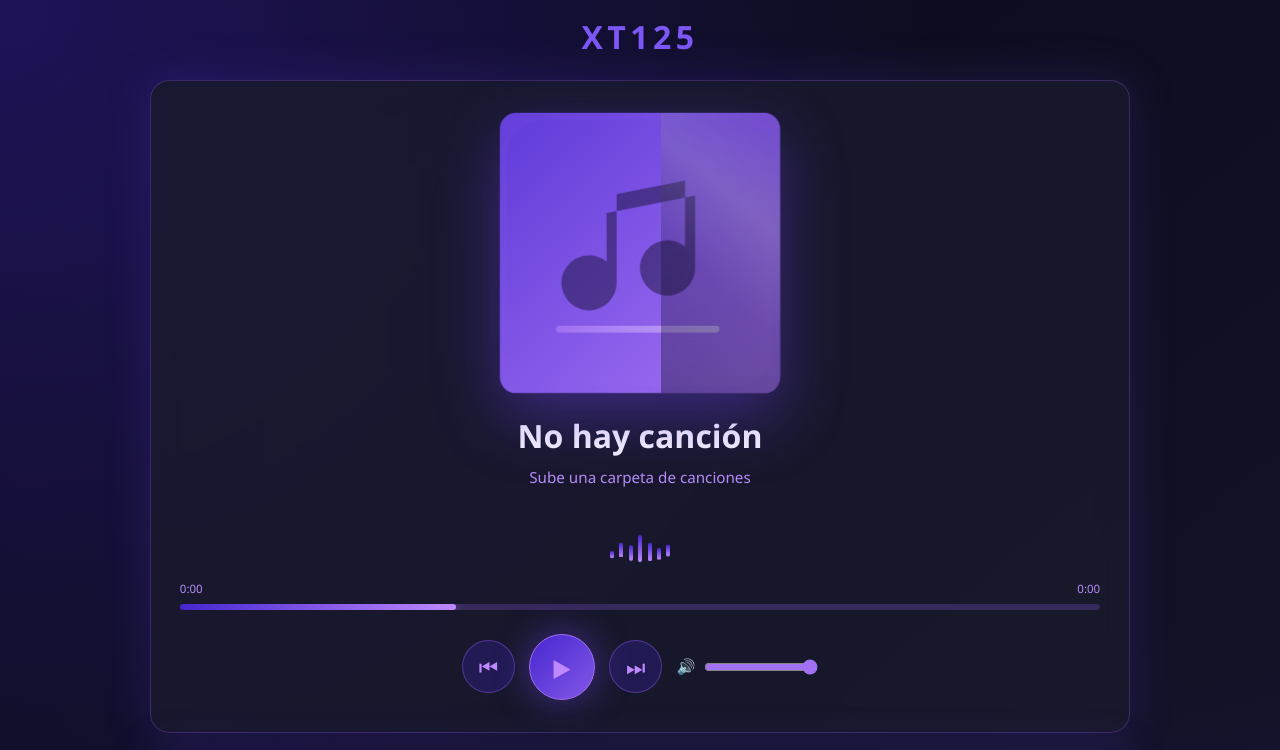
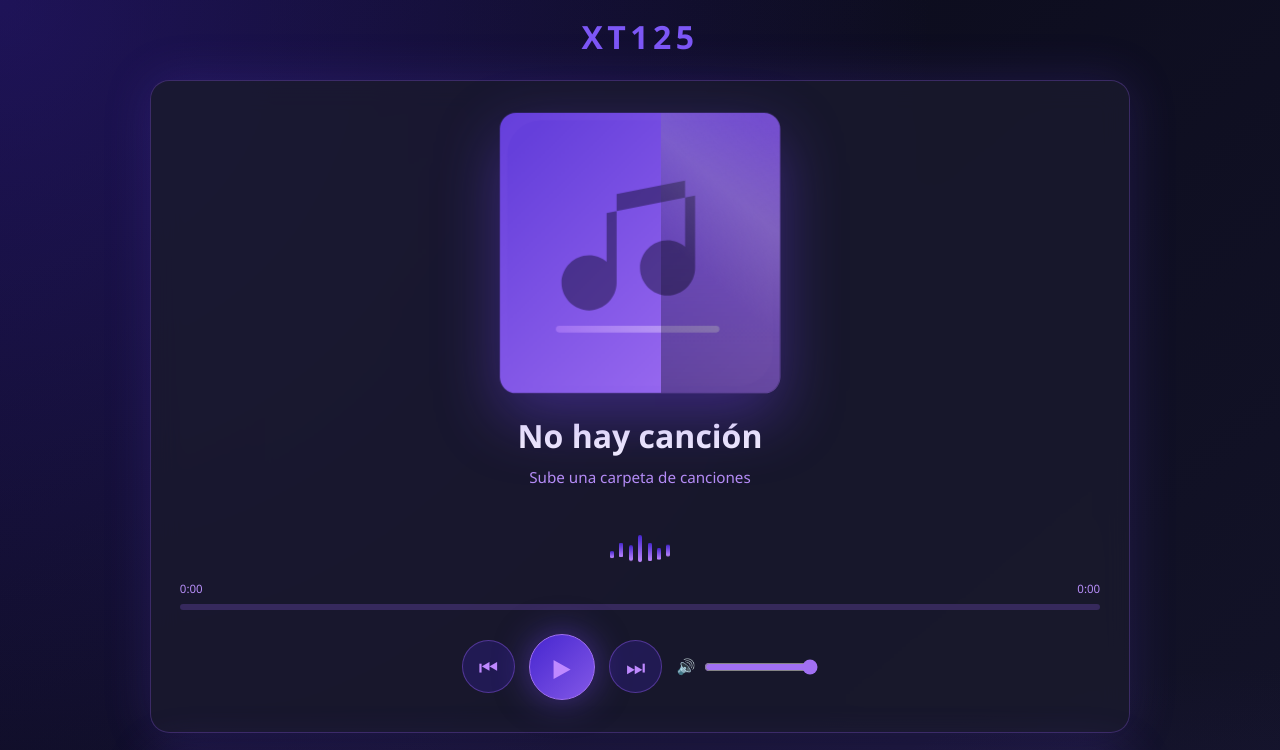
Before and after one commit to Goloso0006/music_player_xt125_song, a React (Vite) app: page / in a window 1280 px wide. Shown: the top 750 px of the page. Built offline with nearby package versions, Linux system fonts and the light colour scheme.

Commit message:
add progress bar

```diff
--- a/src/App.tsx
+++ b/src/App.tsx
@@ -23,13 +23,15 @@ function App() {
 
   const {
     currentSong,
+    currentTime,
     setPlaylist,
     play,
     pause,
     next,
     prev,
     playSong,
-    setVolume
+    setVolume,
+    seek
   } = usePlayer()
 
   const [selectedPlaylistName, setSelectedPlaylistName] = useState("Favoritos")
@@ -100,6 +102,8 @@ function App() {
         onNext={next}
         onPrev={prev}
         onVolumeChange={setVolume}
+        currentTime={currentTime}
+        onSeek={seek}
       />
 
       <section className="panel panel-songs">
--- a/src/components/MusicPlayer.tsx
+++ b/src/components/MusicPlayer.tsx
@@ -1,4 +1,5 @@
 import { useState } from "react"
+import type { MouseEvent } from "react"
 import type { Playlist } from "../models/Playlist"
 import type { Song } from "../models/Song"
 import PlayerControls from "./PlayerControls"
@@ -17,6 +18,8 @@ type Props = {
   onNext: () => void
   onPrev: () => void
   onVolumeChange: (value: number) => void
+  currentTime: number
+  onSeek: (time: number) => void
 }
 
 const formatDuration = (duration: number) => {
@@ -38,10 +41,15 @@ const MusicPlayer = ({
   onPause,
   onNext,
   onPrev,
-  onVolumeChange
+  onVolumeChange,
+  currentTime,
+  onSeek
 }: Props) => {
   const [playlistName, setPlaylistName] = useState("")
   const selectedPlaylist = playlists.find((playlist) => playlist.name === selectedPlaylistName) ?? null
+  const duration = currentSong?.duration ?? 0
+  const safeCurrentTime = Math.max(0, Math.min(currentTime, duration))
+  const percentage = duration > 0 ? (safeCurrentTime / duration) * 100 : 0
 
   const handleCreatePlaylist = () => {
     const trimmedPlaylistName = playlistName.trim()
@@ -53,6 +61,18 @@ const MusicPlayer = ({
     onCreatePlaylist(trimmedPlaylistName)
     onSelectPlaylist(trimmedPlaylistName)
     setPlaylistName("")
+  }
+
+  const handleSeek = (event: MouseEvent<HTMLDivElement>) => {
+    if (duration <= 0) {
+      return
+    }
+
+    const rect = event.currentTarget.getBoundingClientRect()
+    const clickX = event.clientX - rect.left
+    const newTime = (clickX / rect.width) * duration
+
+    onSeek(newTime)
   }
 
   return (
@@ -74,13 +94,21 @@ const MusicPlayer = ({
               <span key={index} className="bar" />
             ))}
           </div>
-          <div className="progress-container" aria-hidden="true">
+          <div className="progress-container">
             <div className="time-display">
-              <span>0:00</span>
-              <span>{formatDuration(currentSong?.duration ?? 0)}</span>
+              <span>{formatDuration(safeCurrentTime)}</span>
+              <span>{formatDuration(duration)}</span>
             </div>
-            <div className="progress-bar">
-              <div className="progress-fill" />
+            <div
+              className="progress-bar"
+              role="progressbar"
+              aria-label="Progreso de reproducción"
+              aria-valuemin={0}
+              aria-valuemax={Math.floor(duration)}
+              aria-valuenow={Math.floor(safeCurrentTime)}
+              onClick={handleSeek}
+            >
+              <div className="progress-fill" style={{ width: `${percentage}%` }} />
             </div>
           </div>
           {currentSong && (
--- a/src/hooks/usePlayer.ts
+++ b/src/hooks/usePlayer.ts
@@ -5,6 +5,7 @@ import type { Song } from "../models/Song"
 export const usePlayer = () => {
   const [currentPlaylist, setCurrentPlaylist] = useState<Playlist | null>(null)
   const [currentSong, setCurrentSong] = useState<Song | null>(null)
+  const [currentTime, setCurrentTime] = useState(0)
   const audioRef = useRef<HTMLAudioElement>(new Audio())
   const activeObjectUrlRef = useRef<string | null>(null)
 
@@ -48,6 +49,7 @@ export const usePlayer = () => {
           audio.pause()
           audio.src = source
           audio.load()
+          setCurrentTime(0)
         }
 
         await audio.play()
@@ -80,6 +82,7 @@ export const usePlayer = () => {
     if (song) {
       syncCurrentSong(playlist, song)
       setCurrentSong(song)
+      setCurrentTime(0)
     }
   }, [syncCurrentSong])
 
@@ -124,6 +127,7 @@ export const usePlayer = () => {
   const playSong = useCallback((playlist: Playlist, song: Song) => {
     setCurrentPlaylist(playlist)
     setCurrentSong(song)
+    setCurrentTime(0)
     syncCurrentSong(playlist, song)
     void playCurrentSong(song)
   }, [playCurrentSong, syncCurrentSong])
@@ -132,13 +136,34 @@ export const usePlayer = () => {
     audioRef.current.volume = Math.min(1, Math.max(0, value))
   }, [])
 
+  const seek = useCallback((time: number) => {
+    const audio = audioRef.current
+
+    if (!Number.isFinite(time)) {
+      return
+    }
+
+    const duration = Number.isFinite(audio.duration) && audio.duration > 0 ? audio.duration : time
+    const safeTime = Math.min(Math.max(time, 0), duration)
+
+    audio.currentTime = safeTime
+    setCurrentTime(safeTime)
+  }, [])
+
   useEffect(() => {
-    audioRef.current.onended = () => {
+    const audio = audioRef.current
+
+    audio.ontimeupdate = () => {
+      setCurrentTime(audio.currentTime)
+    }
+
+    audio.onended = () => {
       void next()
     }
 
     return () => {
-      audioRef.current.onended = null
+      audio.ontimeupdate = null
+      audio.onended = null
     }
   }, [next])
 
@@ -153,12 +178,14 @@ export const usePlayer = () => {
 
   return {
     currentSong,
+    currentTime,
     setPlaylist,
     play,
     pause,
     next,
     prev,
     playSong,
-    setVolume
+    setVolume,
+    seek
   }
 }
```
